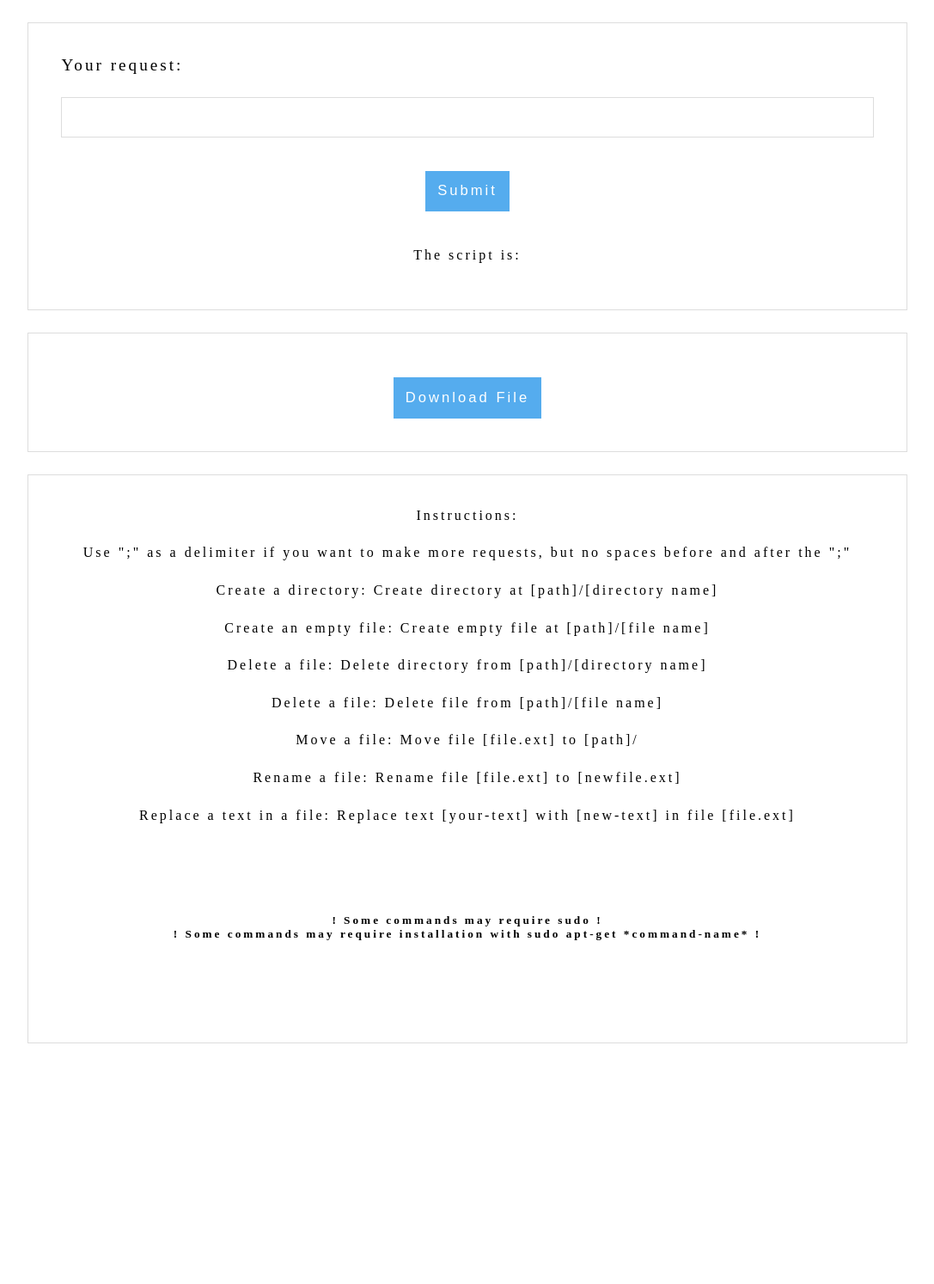
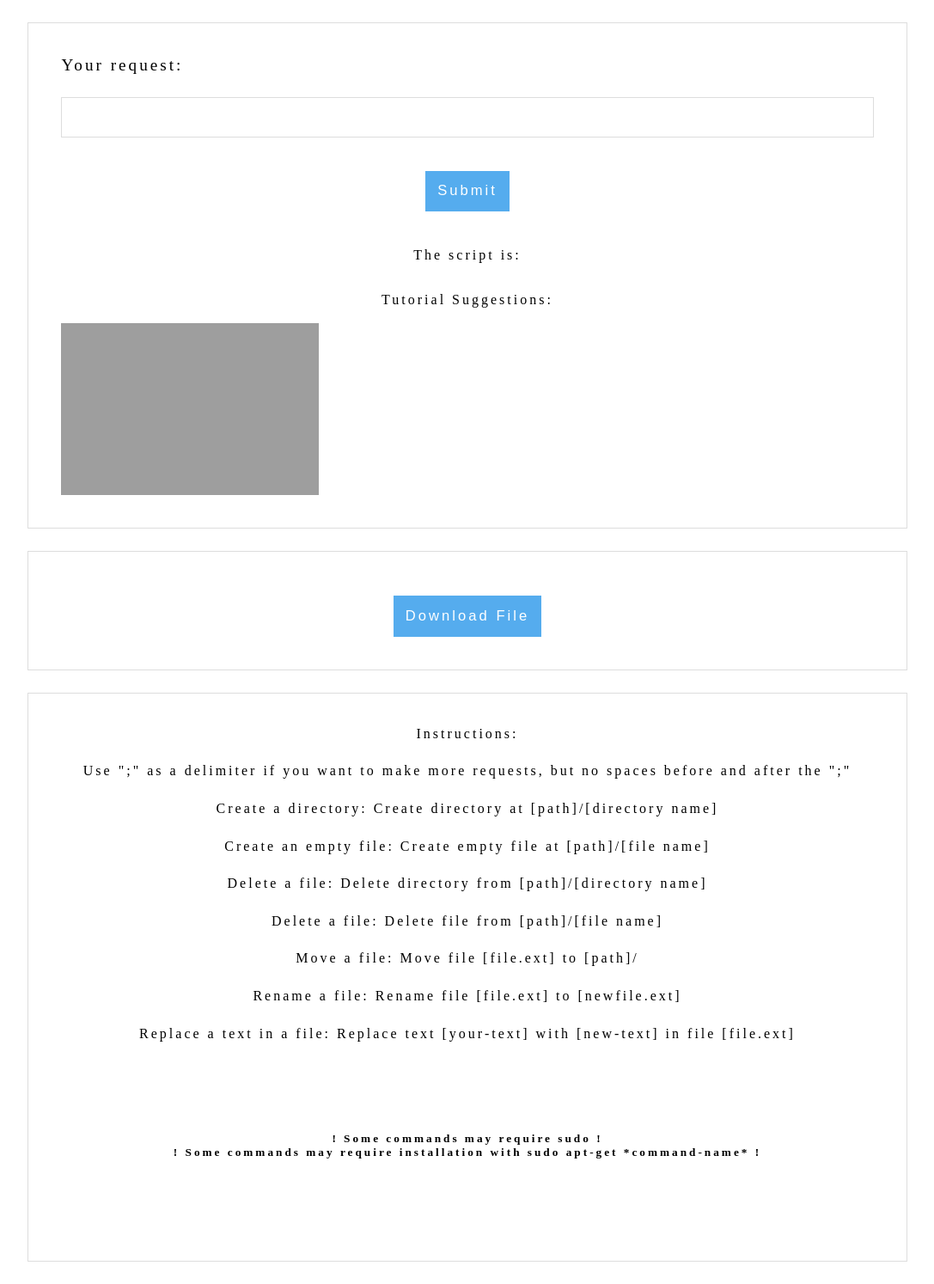
Before and after one commit to INGDevSchool-Project/Script-Maker, a Flask app: template templates/index.html in a window 1280 px wide. Shown: the whole page at 86% size, without its empty margins (96-1183 px from the left). Before the commit the page ends 1214 px from the top, so only its background shows below. Run offline with Flask 2, Linux system fonts and the light colour scheme; the template is opened without the code that fills it: most values are stand-ins (such as "Sample title", 1, 10 or a date in 2020); grey boxes are pictures that could not be loaded.

Commit message:
Am adaugat afisarea unor tutoriale pentru comenzi

```diff
--- a/static/style.css
+++ b/static/style.css
@@ -28,7 +28,14 @@
 }
 
 
+.box{
+    float:left;
+    margin-right:40px;
 
+}
+clear{
+    clear:both;
+}
 .box2{
     grid-template-columns: 1fr 1fr;
 }
--- a/templates/index.html
+++ b/templates/index.html
@@ -17,6 +17,27 @@
                 {% for i in range(0,length): %}
                 <p style="color:black;">{{name[i]}}</p>
                 {% endfor %}
+                <br>
+                Tutorial Suggestions: <br>
+                                    <br>
+                                    <div class="box">
+                                    <iframe width="300" height="200" src="https://www.youtube.com/embed/6YUPw9Do3uQ" title="YouTube video player" frameborder="0" allow="accelerometer; autoplay; clipboard-write; encrypted-media; gyroscope; picture-in-picture" allowfullscreen></iframe>
+                                   </div>
+                                    {% for i in range(0,length): %}
+                                    {% if name[i].split(" ",1)[0] == "sed" %}
+                                    <div class="box">
+                                    <iframe width="300" height="200" src="https://www.youtube.com/embed/EACe7aiGczw" title="YouTube video player" frameborder="0" allow="accelerometer; autoplay; clipboard-write; encrypted-media; gyroscope; picture-in-picture" allowfullscreen></iframe></div>
+                                    {% endif %}
+                                    {% endfor %}
+
+                                    {% for i in range(0,length): %}
+                                    {% if name[i].split(" ",1)[0] == "awk" %}
+                                    <div class="box">
+                                    <iframe width="300" height="200" src="https://www.youtube.com/embed/9YOZmI-zWok" title="YouTube video player" frameborder="0" allow="accelerometer; autoplay; clipboard-write; encrypted-media; gyroscope; picture-in-picture" allowfullscreen></iframe></div>
+                                    {% endif %}
+                                    {% endfor %}
+
+
                 {% endif %}
             </center>
         </form>
```
